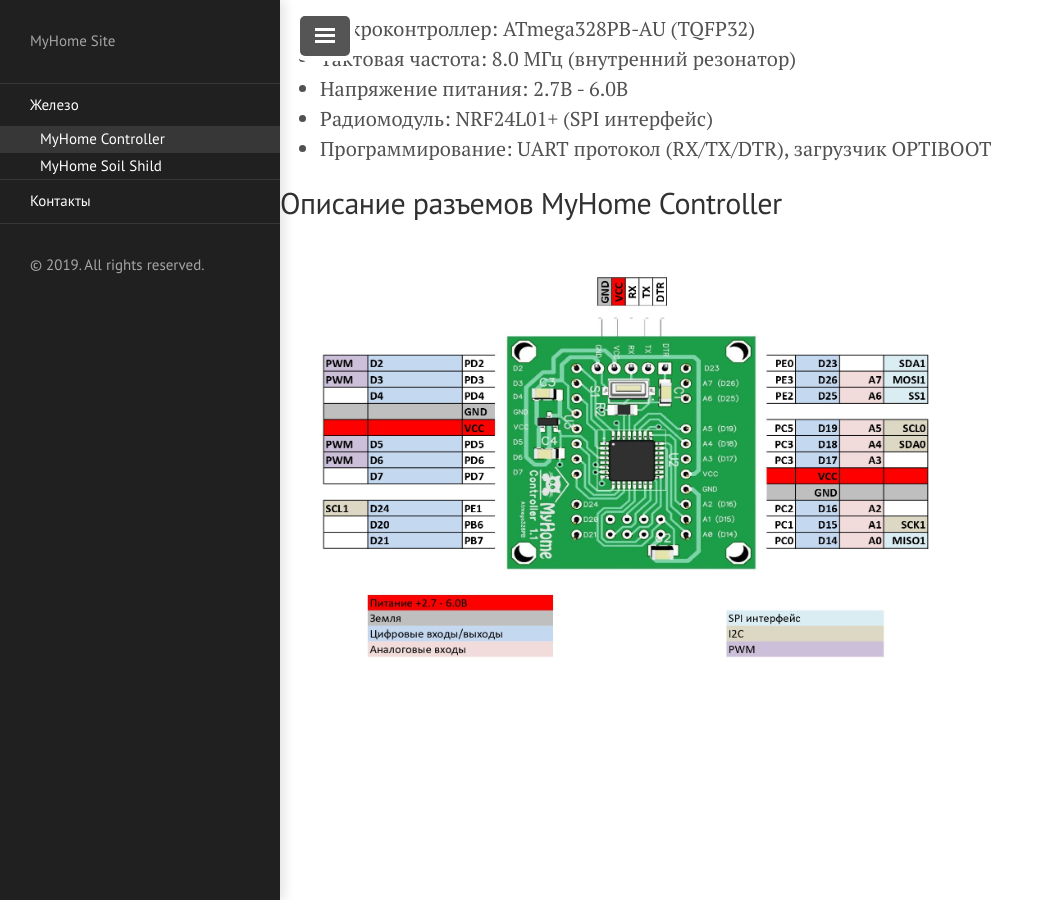
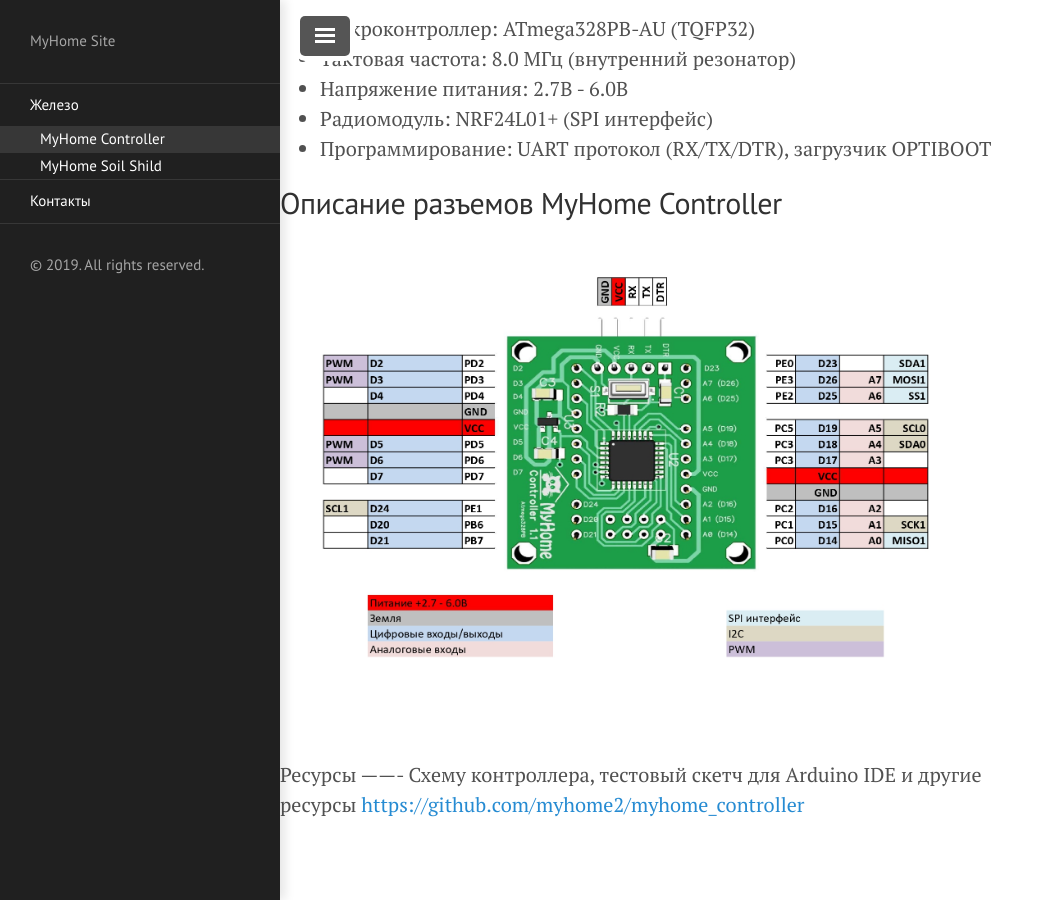
Before and after one commit to myhome2/myhome2.github.io, a Jekyll site: the page built from products/controller.md, in a window 1280 px wide and 900 px high, scrolled down 2180 px. Shown: the whole window, without its empty margins (0-1054 px from the left). Built offline with Jekyll 4.4.1, drawn with Linux system fonts in a browser that asks for light colours.

Commit message:
Initial commit

```diff
--- a/products/controller.md
+++ b/products/controller.md
@@ -33,3 +33,7 @@ menu_order: 10
 Описание разъемов MyHome Controller
 -------------------------------------------
 ![](/products/pinout.jpg){:width="100%" }
+Ресурсы
+-------
+Схему контроллера, тестовый скетч для Arduino IDE и другие ресурсы
+[https://github.com/myhome2/myhome_controller](https://github.com/myhome2/myhome_controller)
```
Also changed, not shown: LICENSE.md (deleted), README.md.
